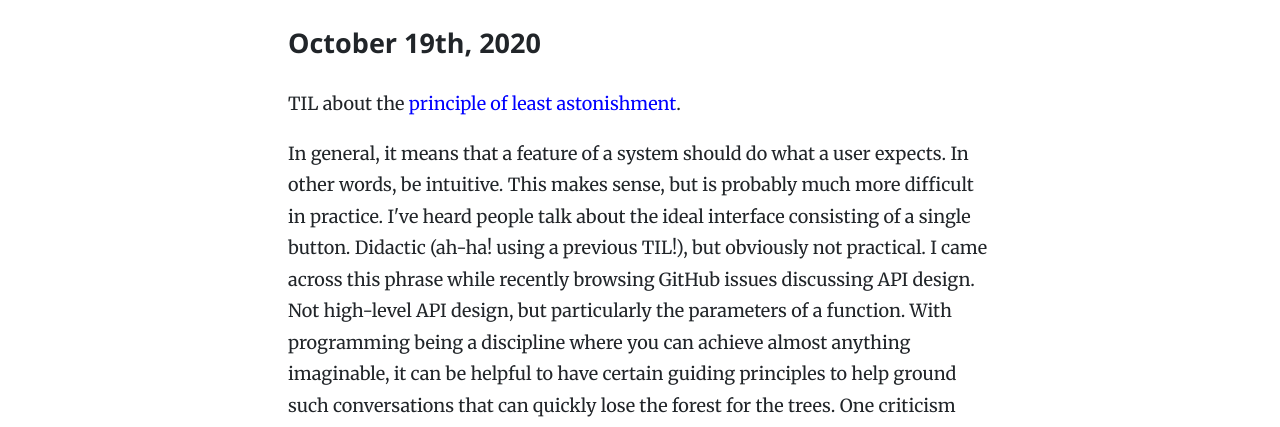
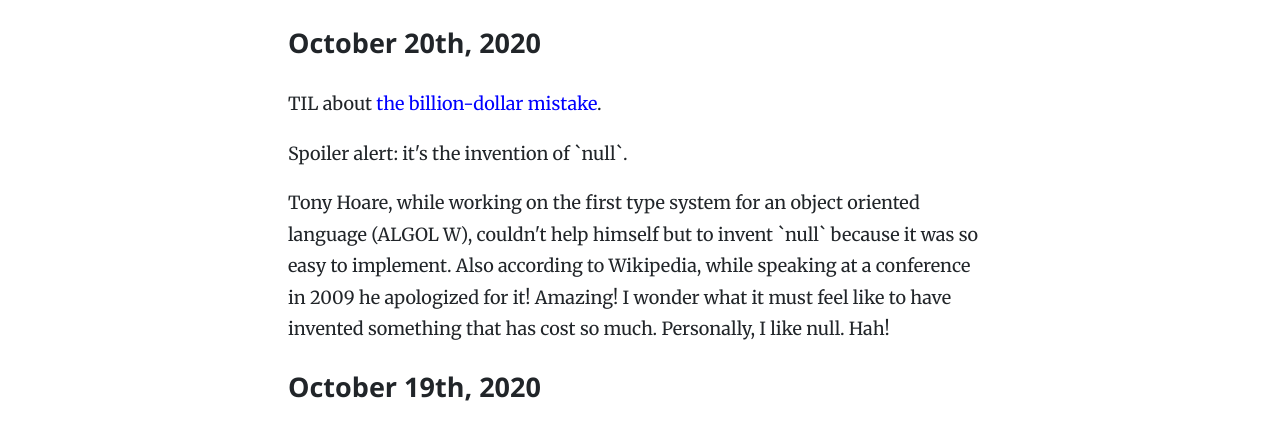
Before and after one commit to michaelyuen/personal-website, a React app in the folder v5/: page /today-i-learned in a window 1280 px wide. Shown: the part 344-771 px from the top of the page. Built offline with nearby package versions, Linux system fonts and the light colour scheme; a web font is replaced by a local one.

Commit message:
Add TIL for 2020-10-20 (#46)

```diff
--- a/v5/pages/today-i-learned.tsx
+++ b/v5/pages/today-i-learned.tsx
@@ -2,6 +2,26 @@ export default function TIL() {
   return (
     <section className="TILContainer">
       <h1>Today I Learned</h1>
+      <h2>October 20th, 2020</h2>
+      <p>
+        TIL about{" "}
+        <a
+          href="https://en.wikipedia.org/wiki/Tony_Hoare#Apologies_and_retractions"
+          target="_blank"
+        >
+          the billion-dollar mistake
+        </a>
+        .
+      </p>
+      <p>Spoiler alert: it's the invention of `null`.</p>
+      <p>
+        Tony Hoare, while working on the first type system for an object
+        oriented language (ALGOL W), couldn't help himself but to invent `null`
+        because it was so easy to implement. Also according to Wikipedia, while
+        speaking at a conference in 2009 he apologized for it! Amazing! I wonder
+        what it must feel like to have invented something that has cost so much.
+        Personally, I like null. Hah!
+      </p>
       <h2>October 19th, 2020</h2>
       <p>
         TIL about the{" "}
```
